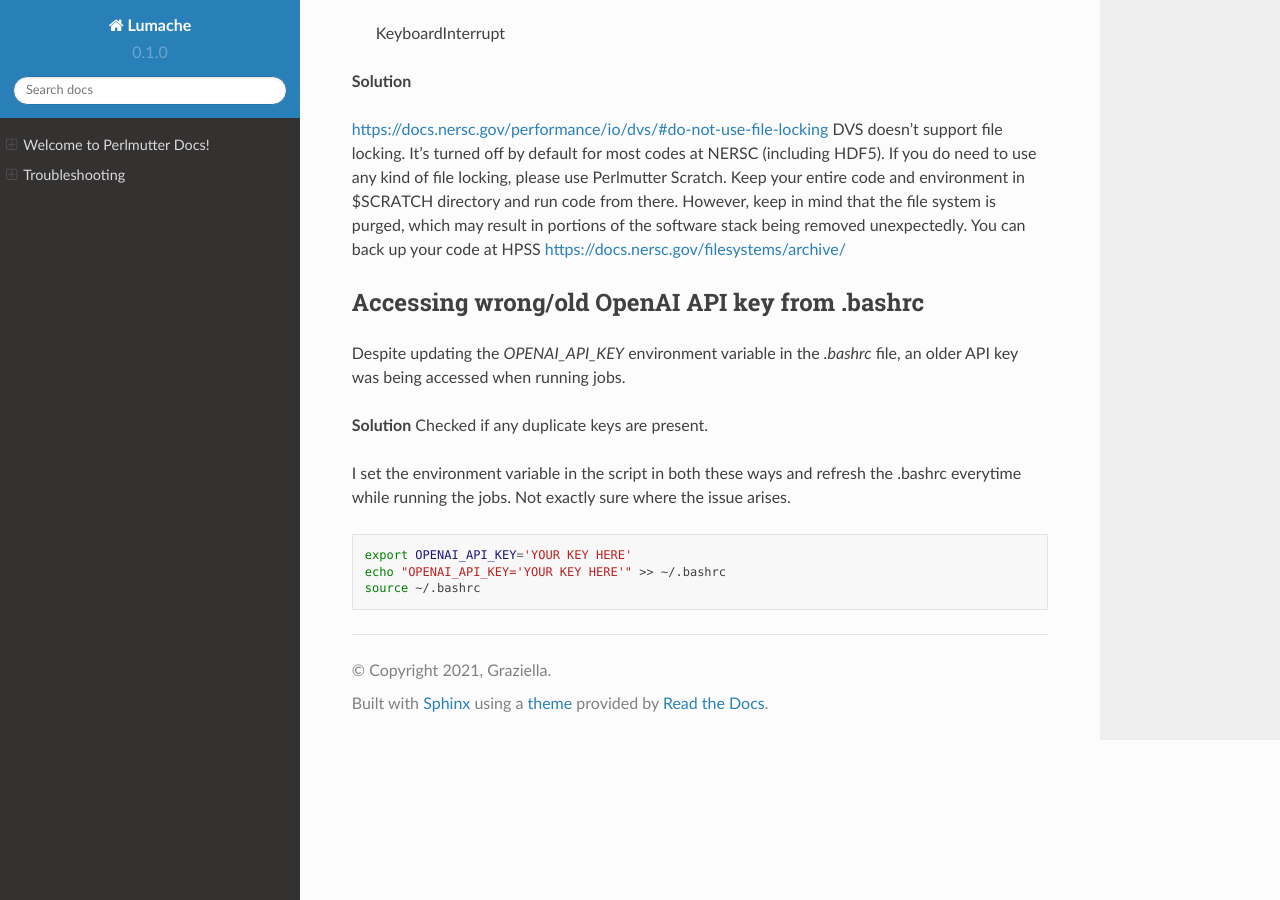
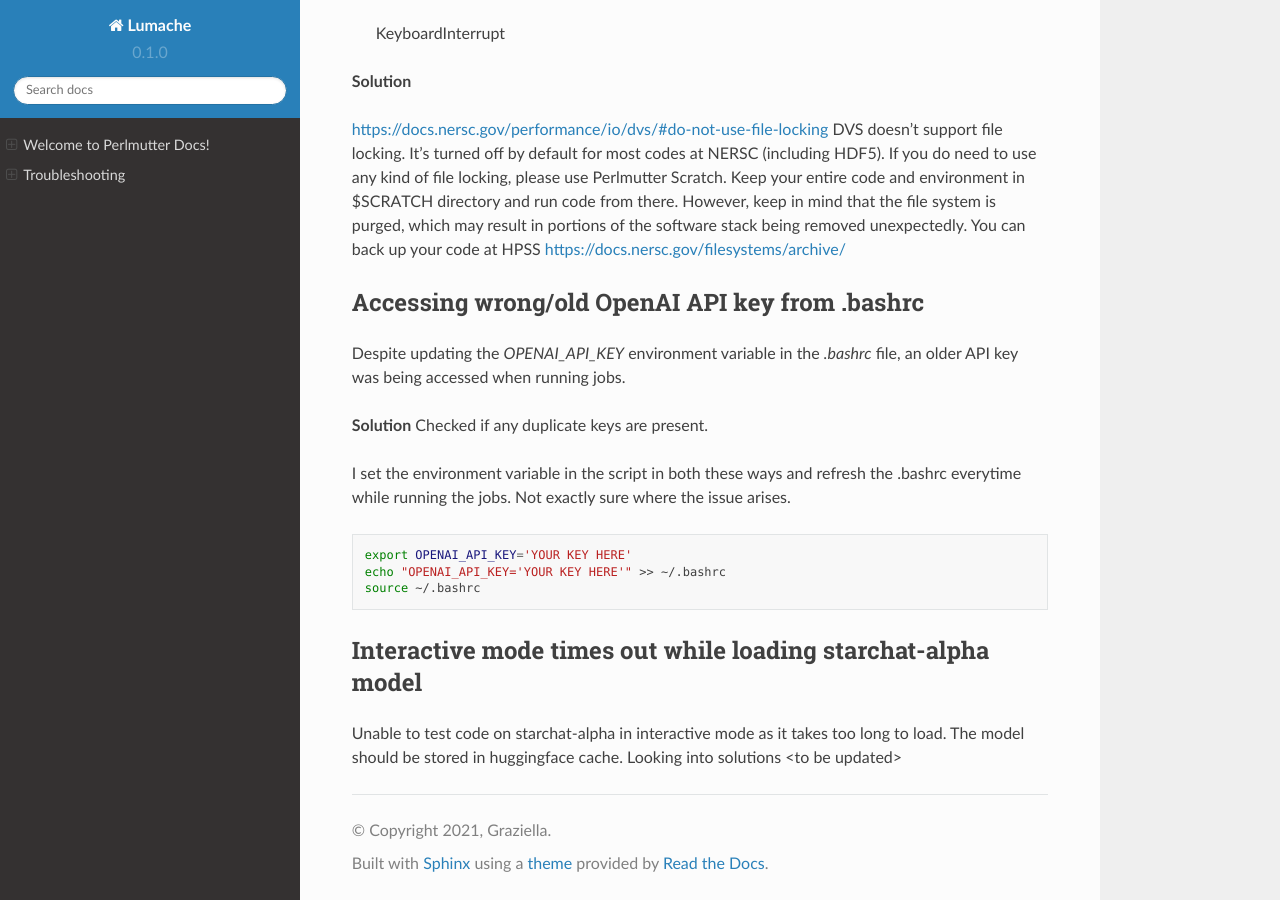
Before and after one commit to HPC-FAIR/Perlmutter-docs, a Sphinx documentation site: the page built from docs/source/index.rst, in a window 1280 px wide and 900 px high, scrolled down 3455 px. Built offline with Sphinx 7.4.7 and the Read the Docs theme 2.0.0, drawn with Linux system fonts in a browser that asks for light colours.

Commit message:
Update index.rst

```diff
--- a/docs/source/index.rst
+++ b/docs/source/index.rst
@@ -156,3 +156,9 @@ I set the environment variable in the script in both these ways and refresh the
     export OPENAI_API_KEY='YOUR KEY HERE'
     echo "OPENAI_API_KEY='YOUR KEY HERE'" >> ~/.bashrc
     source ~/.bashrc
+
+Interactive mode times out while loading starchat-alpha model
+----------------------------------------
+Unable to test code on starchat-alpha in interactive mode as it takes too long to load.
+The model should be stored in huggingface cache.
+Looking into solutions <to be updated>
```
